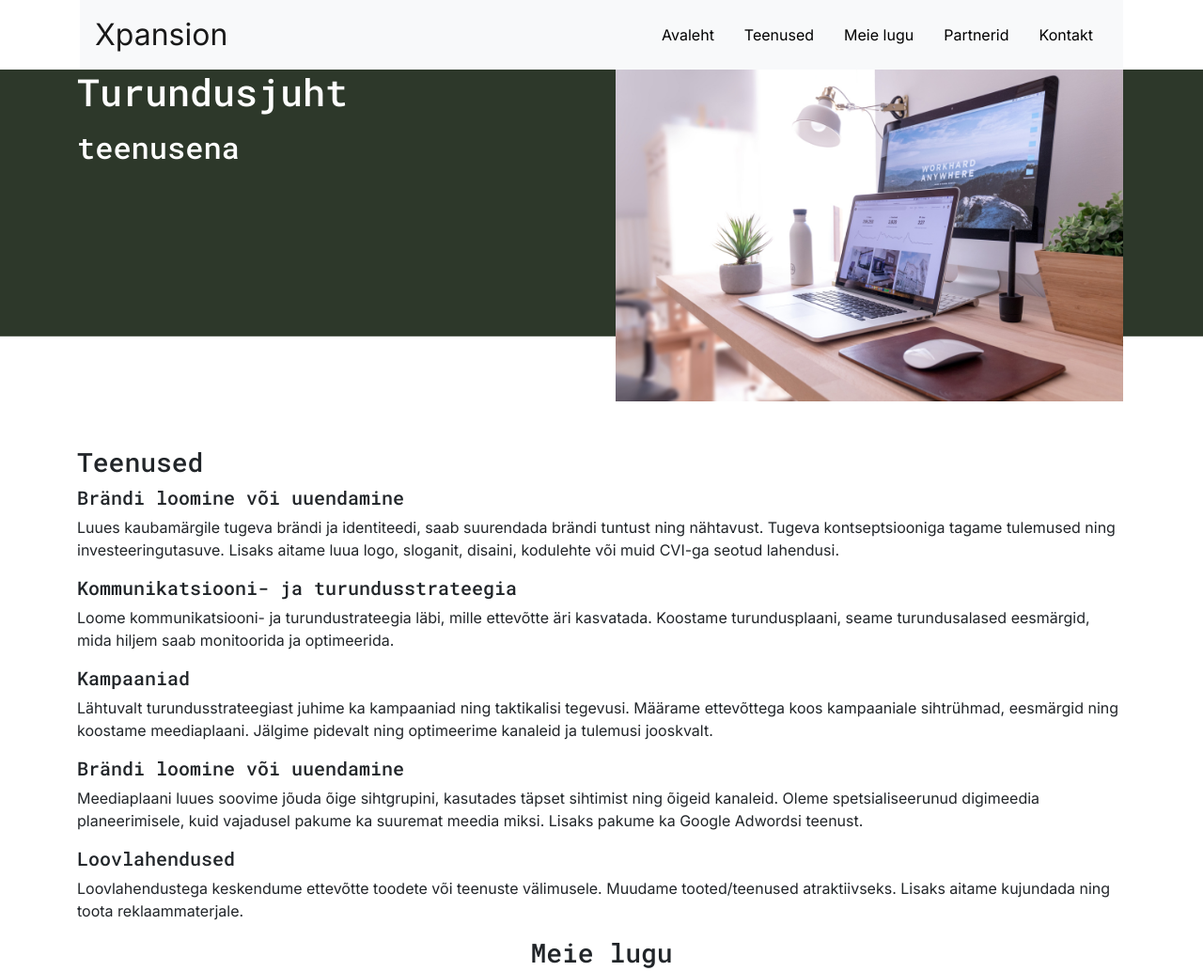
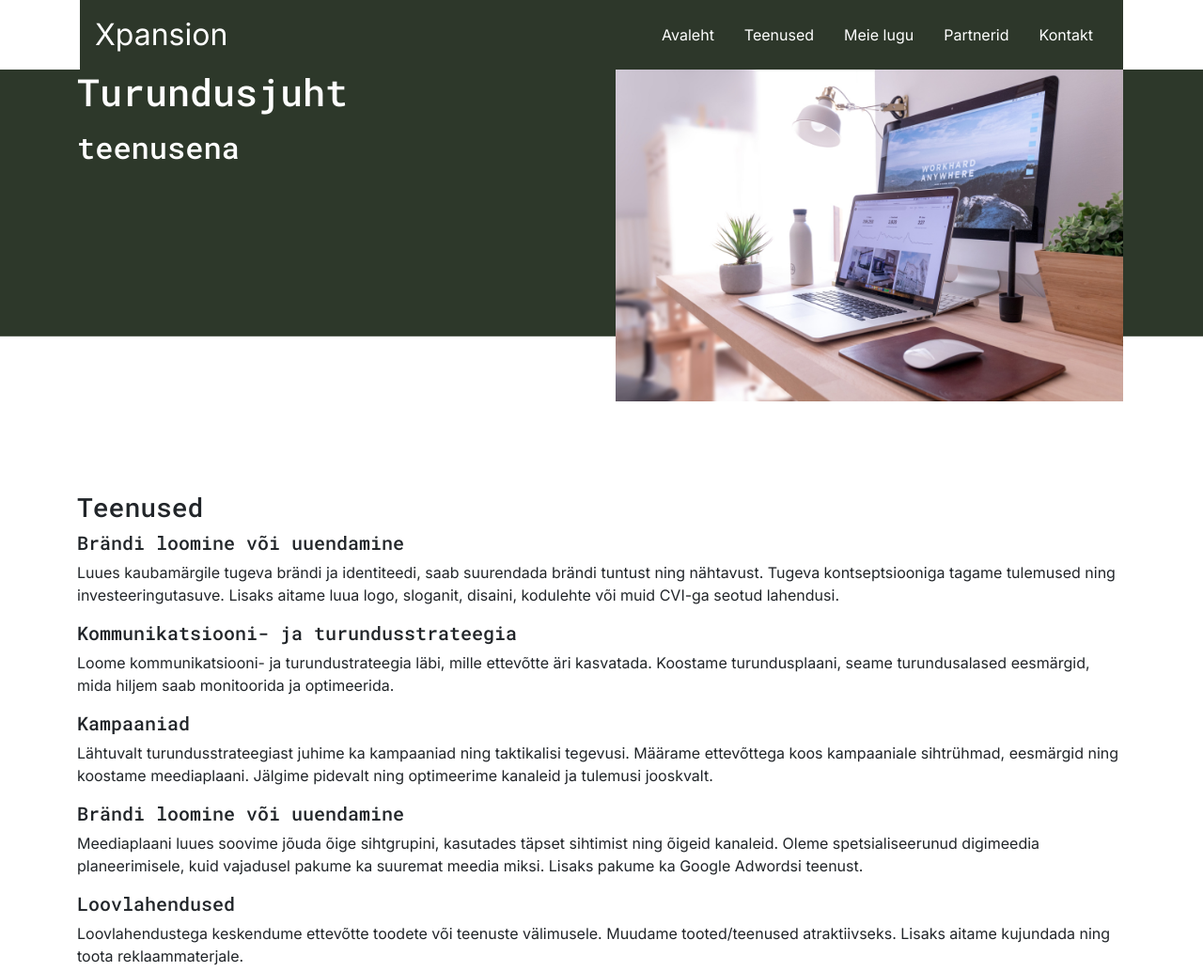
Before and after one commit to annelitu/xpansion, a plain HTML site: page index.htm in a window 1280 px wide. Shown: the top 1033 px of the page at 94% size. Drawn offline with nearby package versions, Linux system fonts and the light colour scheme.

Commit message:
hero taust ja teenused top-bottom padding

```diff
--- a/index.htm
+++ b/index.htm
@@ -15,9 +15,15 @@
     <link rel="stylesheet" href="css/bootstrap.min.css" rel="stylesheet">
 
    <style>
+
         .hero-bg {
             background: url(img/hero-bg.jpg) no-repeat center bottom;
             background-size: cover;
+        }
+
+        .nav-link:hover {
+            color: white;
+            transition: font-size 1s ease-in-out;
         }
 
 
@@ -34,8 +40,18 @@
             margin-right: 20px;
         }
 
-        .navbar-light .nav .nav-link {
-            color: black;
+        .navbar {
+            background-color: #2D372A;
+        }
+
+        .navbar-brand {
+            color: white;
+        }
+
+
+
+        .nav-link {
+            color: white;
         }
 
         .hero .title {
@@ -63,13 +79,13 @@
   <body>
 
 
-
+<div class="container-fluid">
     <div class="container sticky-top">
-         <nav id="navbar-example2" class="navbar navbar-light bg-light px-3">
+        <nav id="navbar-example2" class="navbar px-3">
            <a class="navbar-brand" href="#">Xpansion</a>
            <ul class="nav">
              <li class="nav-item">
-                <a class="nav-link" href="#scrollspyHeading1">Avaleht</a>
+               <a class="nav-link nav-a" href="#scrollspyHeading1">Avaleht</a>
              </li>
              <li class="nav-item">
                <a class="nav-link" href="#scrollspyHeading2">Teenused</a>
@@ -91,6 +107,9 @@
          <div data-bs-spy="scroll" data-bs-target="#navbar-example2" data-bs-offset="0" class="scrollspy-example" tabindex="0">
          </div>
    </div>
+
+</div>
+
 
     <!--hero taust, tekst ja pilt -->
 
@@ -133,7 +152,7 @@
 
  <!--Teenused -->
     <div class="container-fluid">
-        <div class="container">
+        <div class="container py-5">
            <div class="row">
             <h3 id="scrollspyHeading2">Teenused</h3>
            </div>
```
Lines whose indentation alone changed are shown as unchanged.
